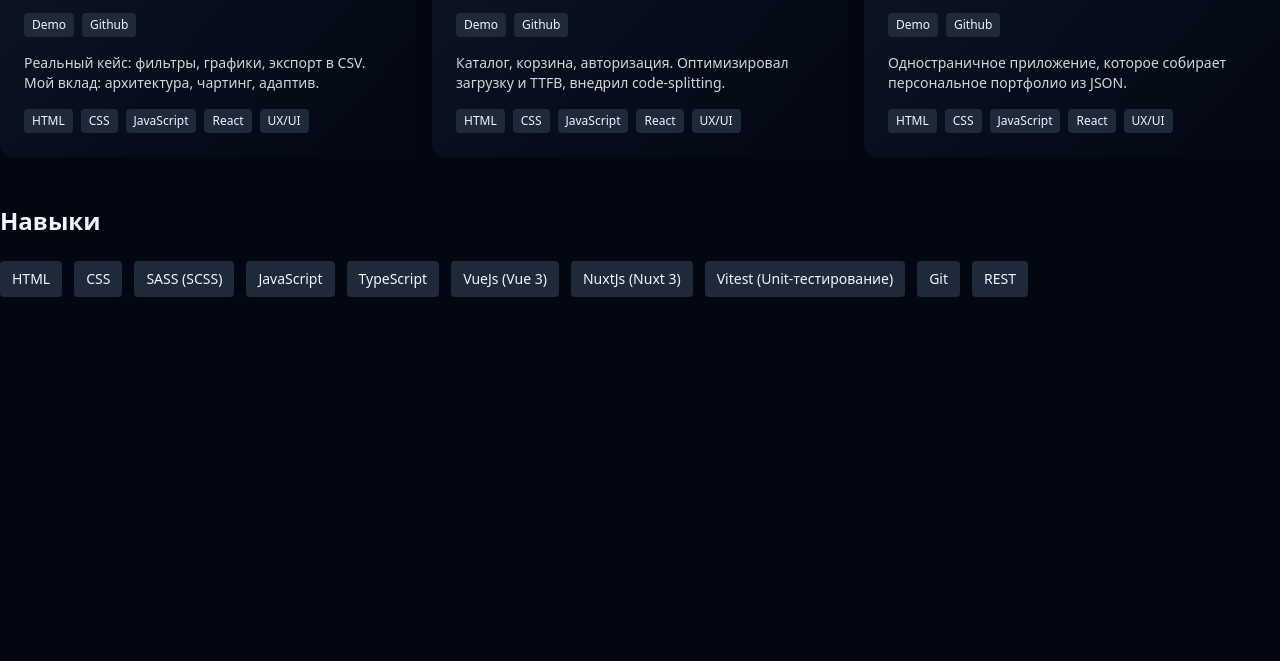
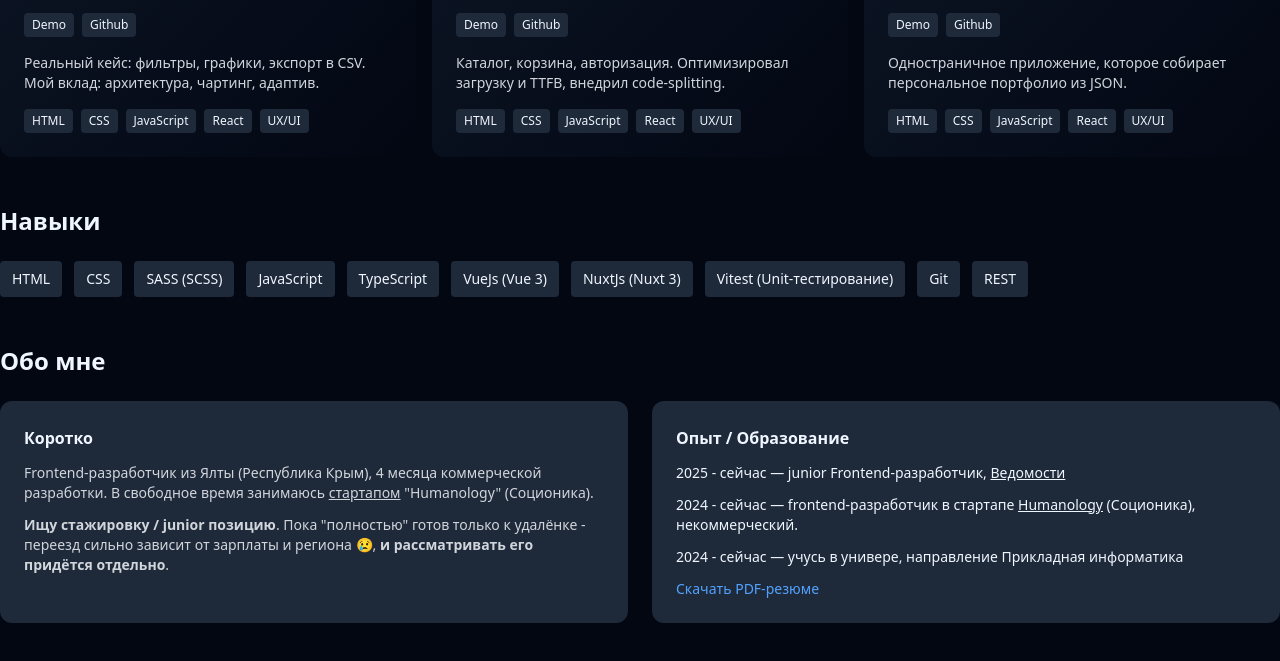
Before and after one commit to UltraPomemosha/my-portfolio, a website built with Vite: page index.html in a window 1280 px wide. Shown: the part 876-1537 px from the top of the page. Before the commit the page ends 1221 px from the top, so only its background shows below. Built offline with nearby package versions, Linux system fonts and the light colour scheme.

Commit message:
feat: add About section

```diff
--- a/index.html
+++ b/index.html
@@ -206,6 +206,49 @@
           <li class="bg-gray-800 text-sm px-3 py-2 rounded">REST</li>
         </ul>
       </section>
+
+      <!-- About Section -->
+      <section id="about-me" class="container mx-auto">
+        <h2 class="text-2xl font-bold mb-6">Обо мне</h2>
+
+        <div class="grid md:grid-cols-2 gap-6">
+          <div class="flex flex-col gap-3 bg-gray-800 rounded-xl p-6">
+            <strong>Коротко</strong>
+
+            <p class="text-gray-300 text-sm">
+              Frontend-разработчик из Ялты (Республика Крым), 4 месяца коммерческой разработки. В свободное время
+              занимаюсь
+              <a class="underline text-inherit hover:text-blue-400 transition-colors cursor-pointer">стартапом</a>
+              "Humanology" (Соционика).
+            </p>
+
+            <p class="text-gray-300 text-sm">
+              <strong>Ищу стажировку / junior позицию</strong>. Пока "полностью" готов только к удалёнке - переезд
+              сильно зависит от зарплаты и региона &#128546;, <b>и рассматривать его придётся отдельно</b>.
+            </p>
+          </div>
+
+          <section class="flex flex-col gap-3 bg-gray-800 rounded-xl p-6">
+            <h3 class="font-bold">Опыт / Образование</h3>
+            <p class="font-medium text-sm">
+              2025 - сейчас — junior Frontend-разработчик,
+              <a
+                href="https://www.vedomosti.ru/"
+                class="underline text-inherit hover:text-blue-400 transition-colors cursor-pointer"
+              >
+                Ведомости
+              </a>
+            </p>
+            <p class="font-medium text-sm">
+              2024 - сейчас — frontend-разработчик в стартапе
+              <a class="underline text-inherit hover:text-blue-400 transition-colors cursor-pointer"> Humanology</a>
+              (Соционика), некоммерческий.
+            </p>
+            <p class="font-medium text-sm">2024 - сейчас — учусь в универе, направление Прикладная информатика</p>
+            <a href="#" download class="text-blue-400 text-sm hover:underline"> Скачать PDF-резюме </a>
+          </section>
+        </div>
+      </section>
     </main>
 
     <script type="module" src="/src/main.js"></script>
```
